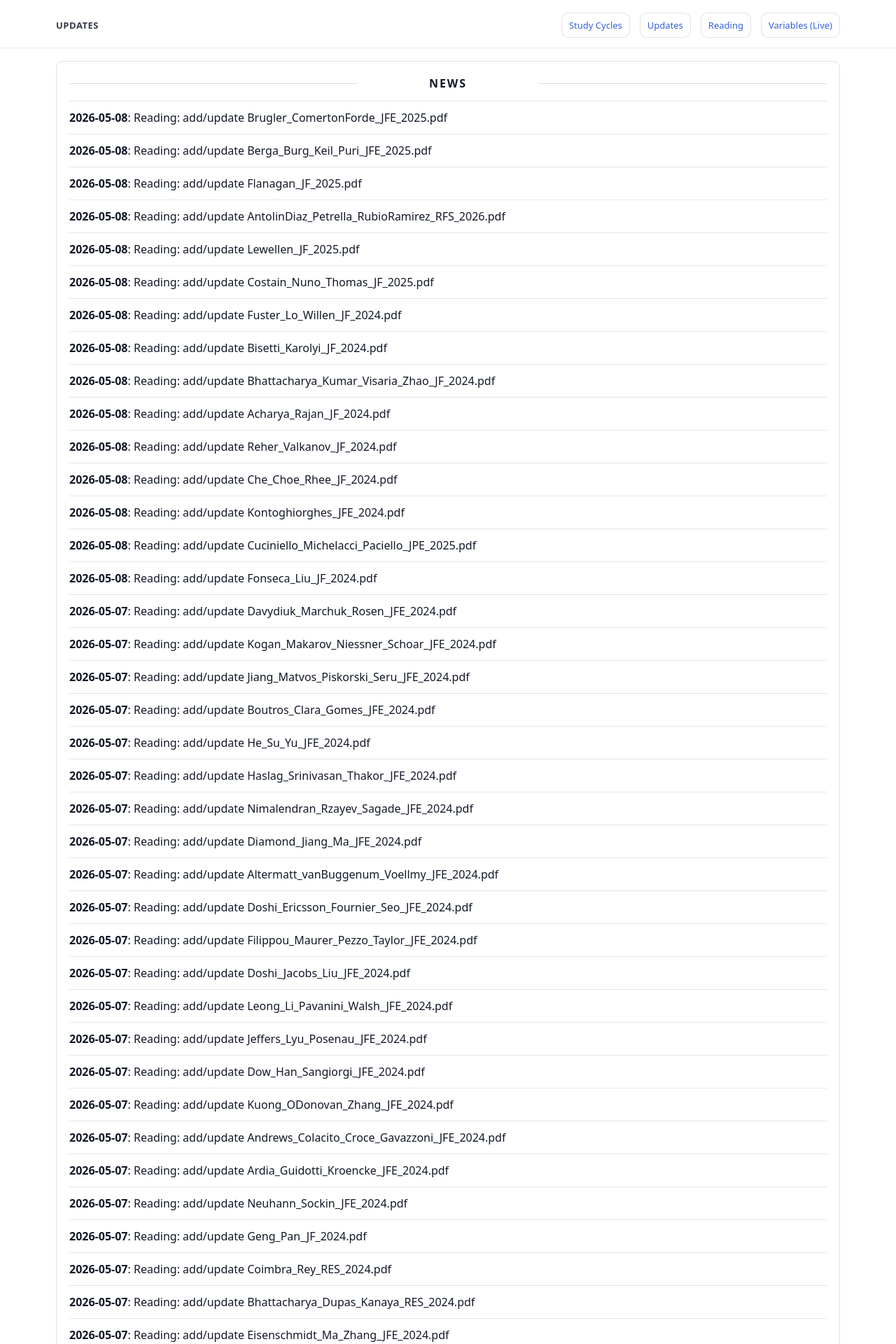
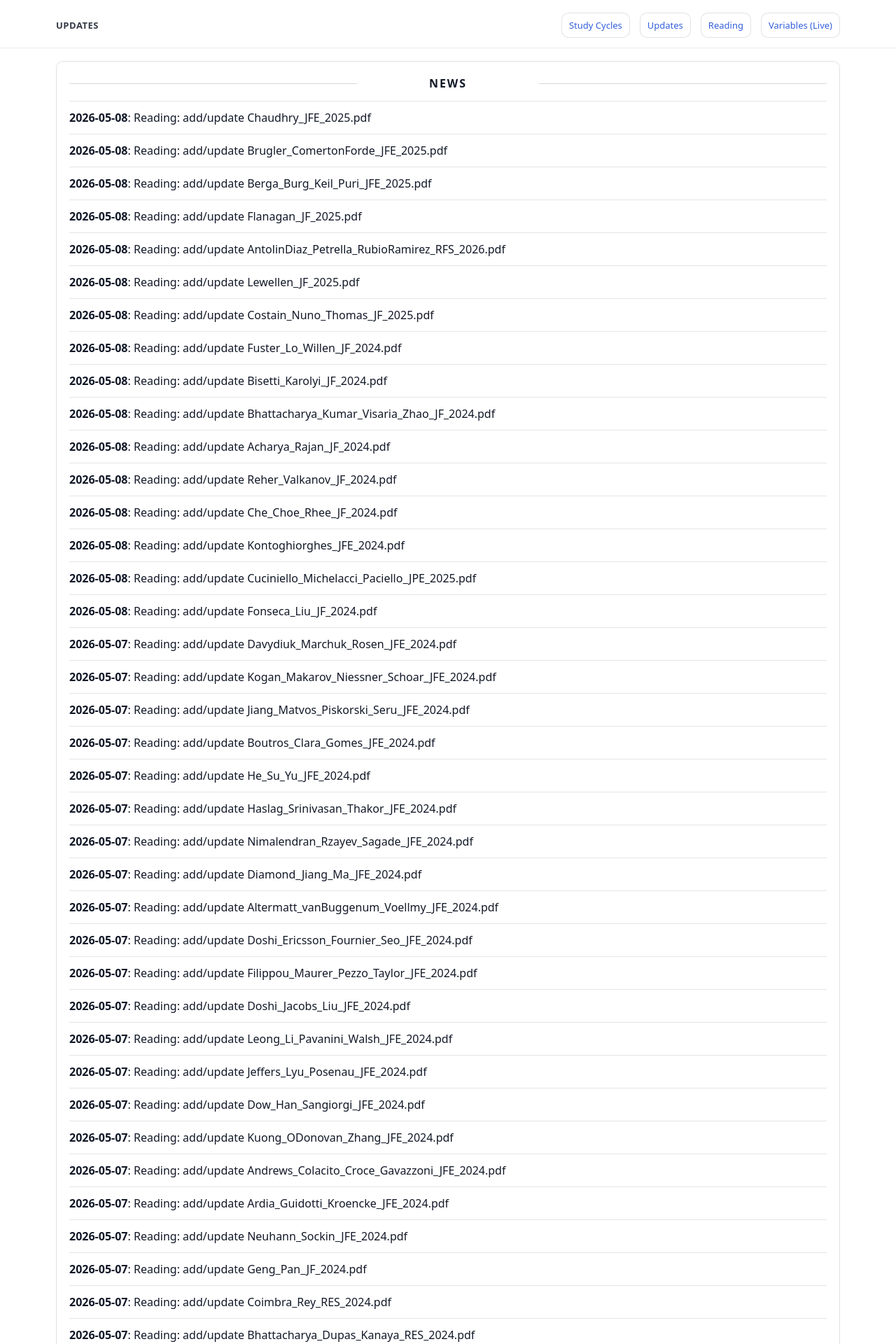
Before and after one commit to yaxinzn/study-archive, a Jekyll site: the page built from updates/index.md, in a window 1280 px wide. Shown: the top 1920 px of the page at 70% size. Built offline with Jekyll 4.4.1, drawn with Linux system fonts in a browser that asks for light colours; some of the changed text lies outside the part shown.

Commit message:
chore: update NEWS feed

```diff
--- a/_data/news.yml
+++ b/_data/news.yml
@@ -1,4 +1,7 @@
 # Auto-generated update history (sorted newest -> oldest). Do not edit manually.
+- ts: "1778229480"
+  date: "2026-05-08"
+  title: "Reading: add/update Chaudhry_JFE_2025.pdf"
 - ts: "1778229005"
   date: "2026-05-08"
   title: "Reading: add/update Brugler_ComertonForde_JFE_2025.pdf"
```
